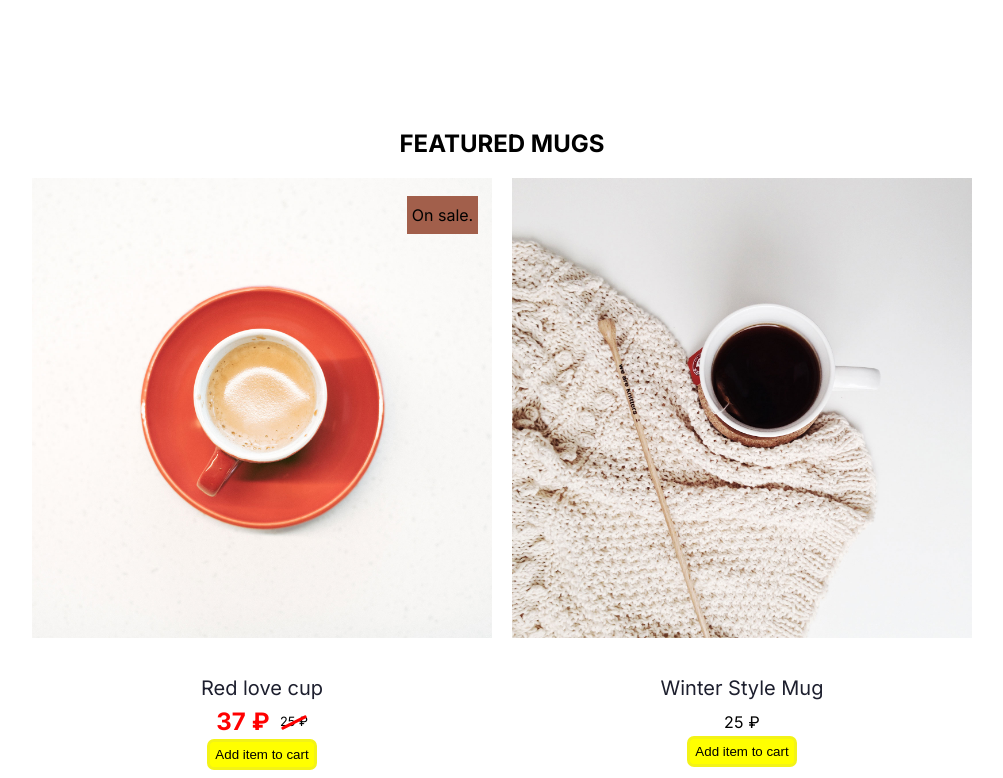
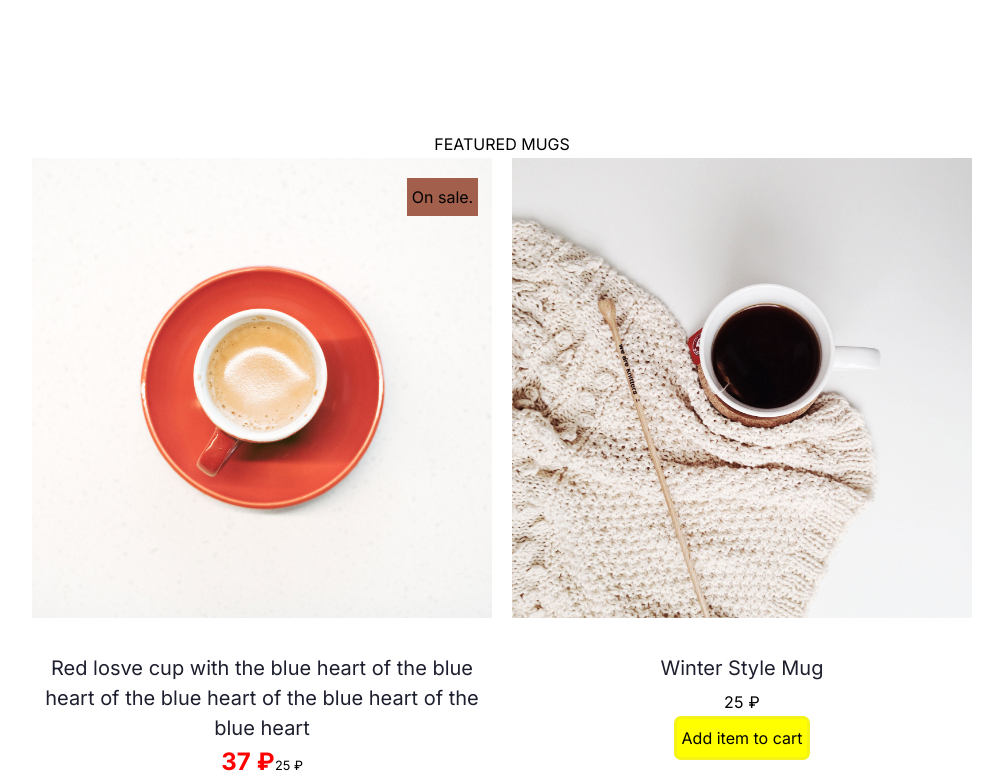
Before and after one commit to L1ttleWizard/online-store, a Next.js app: page / in a window 1280 px wide. Shown: the part 980-1758 px from the top of the page, without its empty margins (138-1141 px from the left). Built offline with nearby package versions, Linux system fonts and the light colour scheme.

Commit message:
some changes to cart

```diff
--- a/public/Data/configs.js
+++ b/public/Data/configs.js
@@ -1,7 +1,7 @@
 export const headerConfig = [
   {
     name: "home",
-    url: "#",
+    url: "/",
   },
   {
     name: "products",
@@ -33,7 +33,7 @@ export const storyConfig = {
 
 export const MoreProductsConfig = [
   {
-    name: "Red love cup",
+    name: "Red losve cup with the blue heart of the blue heart of the blue heart of the blue heart of the blue heart",
     id:3,
     img: {
       url: "img/red love cup.jpg",
--- a/src/app/(FeaturedMugs)/MugPlates.jsx
+++ b/src/app/(FeaturedMugs)/MugPlates.jsx
@@ -57,6 +57,7 @@ export const MugPlates = () => {
 
           {Boolean(productAmount) && (
             <button
+            className="delete-cart"
               onClick={() => {
                 dispatch(cartActions.resetThis(PRODUCT_ID));
               }}
--- a/src/app/Components/Header.jsx
+++ b/src/app/Components/Header.jsx
@@ -31,7 +31,8 @@ export const  Header = () => {
               <HeaderComp key={idx} name={item.name} url={item.url} />
             ))}
           </ul>
-          <a href="#" className="cart" onClick={()=>{dispatch(toggle())}} >
+          {/* <a href="#" className="cart" onClick={()=>{dispatch(toggle())}} > */}
+          <Link href={'cart'} className="cart">
             <img
               src="img/cart icon.png"
               style={{ width: 16, height: 20, marginRight: 10 }}
@@ -39,7 +40,7 @@ export const  Header = () => {
             />
             <p>cart</p>
             <span>{StoreLength()}</span>
-          </a>
+          </Link>
         </nav>
       </div>
     </header>
--- a/src/app/Loading.jsx
+++ b/src/app/Loading.jsx
@@ -2,5 +2,5 @@ import React from "react";
 import { ScaleLoader } from 'react-spinners'
 
 export const Loading = ()=>{
-    return(<ScaleLoader/>)
+    return(<ScaleLoader className="w-full"/>)
 }
--- /dev/null
+++ b/src/app/cart/CartItem.jsx
@@ -0,0 +1,70 @@
+/* eslint-disable @next/next/no-img-element */
+import { selectProductAmount } from "@/redux/features/cart/selector";
+import Image from "next/image";
+import React from "react";
+import { useDispatch, useSelector } from "react-redux";
+import { cartActions } from "@/redux/features/cart";
+import { FaXmark } from "react-icons/fa6";
+export const CartItem = ({ mug }) => {
+  const PRODUCT_ID = mug.id;
+  const dispatch = useDispatch();
+  const productAmount = useSelector((state) =>
+    selectProductAmount(state, PRODUCT_ID)
+  );
+  return (
+    <div className="flex align-center  gap-x-28 justify-between flex-shrink mb-3 border-b-2 pb-3 border-gray">
+      <div className="flex flex-row gap-x-5 grow">
+        <img
+          src={mug.img.url}
+          alt={mug.img.alt}
+          className="w-32 rounded-xl aspect-square h-auto"
+        />
+
+        <div className="flex flex-col justify-between">
+          <p className=" font-medium align-top ">{mug.name}</p>
+          {Boolean(productAmount) && (
+            <button
+              className="delete-cart"
+              onClick={() => {
+                dispatch(cartActions.resetThis(PRODUCT_ID));
+              }}
+            >
+              <FaXmark />
+            </button>
+          )}
+        </div>
+        <div className="flex flex-col justify-start ml-auto">
+          <span className="cost-standard">{mug.price} <span className="font-sm">₽</span></span>
+          {mug.onSale && (
+            <span className="cost-sale">{mug.salePrice} <span className="font-xs">₽</span></span>
+          )}
+          <div className=" mt-auto">
+            {!Boolean(productAmount) && (
+              <button
+                className="add-cart"
+                onClick={() => dispatch(cartActions.increment(PRODUCT_ID))}
+              >
+                Add item to cart
+              </button>
+            )}
+            {Boolean(productAmount) && (
+              <div className="flex flex-row gap-x-3 justify-between bg-gray rounded-md px-4 py-1 w-28">
+                <button
+                  onClick={() => dispatch(cartActions.decrement(PRODUCT_ID))}
+                >
+                  -
+                </button>
+                <div>{productAmount}</div>
+                <button
+                  onClick={() => dispatch(cartActions.increment(PRODUCT_ID))}
+                >
+                  +
+                </button>
+              </div>
+            )}
+          </div>
+        </div>
+      </div>
+    </div>
+  );
+};
--- /dev/null
+++ b/src/app/cart/layout.js
@@ -0,0 +1,12 @@
+import { Footer } from "../Components/Footer";
+import { Header } from "../Components/Header";
+import '../style.css'
+export default function Layout({ children }) {
+  return (
+    <>
+
+      <main><div className="container">{children}</div></main>
+
+    </>
+  );
+}
--- /dev/null
+++ b/src/app/cart/page.jsx
@@ -0,0 +1,37 @@
+"use client";
+import React from "react";
+import { useSelector } from "react-redux";
+import { CartItem } from "./CartItem";
+import {
+  MoreProductsConfig,
+  featuredMugsConfig,
+} from "../../../public/Data/configs";
+
+const allProductsRAW = MoreProductsConfig.concat(featuredMugsConfig);
+const allProducts = allProductsRAW.reduce((accumulator, currentValue) => {
+  if (!accumulator.includes(currentValue)) {
+    accumulator.push(currentValue);
+  }
+  return accumulator;
+}, []);
+console.log(allProducts);
+export default function Home() {
+  const cartItems = useSelector((state) => state.cart);
+  const filteredArray = allProducts.filter((obj) =>
+    cartItems.hasOwnProperty(obj.id)
+  );
+  console.log("filteredArray :>> ", filteredArray);
+  return (
+    <>
+      <h1 className="text-2xl font-bold mb-4">Cart</h1>
+      <div className="columns-2 flex">
+        <div>
+          {filteredArray.map((mug) => {
+            return <CartItem mug={mug} key={mug.id} />;
+          })}
+        </div>
+        <div className=" w-5/12 ps-5">c-s</div>
+      </div>
+    </>
+  );
+}
--- a/src/app/layout.js
+++ b/src/app/layout.js
@@ -1,20 +1,29 @@
-"use client"
-import { ScaleLoader } from 'react-spinners'
-import 'animate.css'
-import { Inter } from 'next/font/google'
-import StoreProvider from '@/redux/StoreProvider'
-import { PersistGate } from 'redux-persist/lib/integration/react'
-import { persistor } from '@/redux/store'
-const inter = Inter({ subsets: ['latin'] })
-
-
+"use client";
+import { ScaleLoader } from "react-spinners";
+import "animate.css";
+import { Inter } from "next/font/google";
+import StoreProvider from "@/redux/StoreProvider";
+import { PersistGate } from "redux-persist/lib/integration/react";
+import { persistor } from "@/redux/store";
+import { Header } from "./Components/Header";
+import { Footer } from "./Components/Footer";
+const inter = Inter({ subsets: ["latin"] });
 
 export default function RootLayout({ children }) {
   return (
     <html lang="en">
-
-        <body className={inter.className}><StoreProvider><PersistGate loading={<ScaleLoader size = {500}/>} persistor={persistor}>{children}</PersistGate></StoreProvider></body>
-
+      <body className={inter.className}>
+        <StoreProvider>
+          <PersistGate
+            loading={<ScaleLoader height={50} width={50} />}
+            persistor={persistor}
+          >
+            <Header />
+            <main>{children}</main>
+            <Footer />
+          </PersistGate>
+        </StoreProvider>
+      </body>
     </html>
-  )
+  );
 }
--- a/src/app/page.js
+++ b/src/app/page.js
@@ -20,8 +20,8 @@ export default function Home() {
 
   return (
     <div className=" ml-20 mr-20">
-      <Header />
-       {cartOpen&&<CartOverlay />}
+
+       {/* {cartOpen&&<CartOverlay />} */}
 
       <AfterHeader />
       <Story />
@@ -32,7 +32,7 @@ export default function Home() {
       <Parallax />
       <LifestyleStories />
       <Form />
-      <Footer />
+
     </div>
   );
 }
--- a/src/app/style.css
+++ b/src/app/style.css
@@ -1,3 +1,6 @@
+@tailwind base;
+@tailwind components;
+@tailwind utilities;
 body {
   padding: 0;
   margin: 0;
@@ -91,6 +94,7 @@ nav ul .active {
   background-color: #F1F0ED;
   width: fit-content;
   justify-content: space-around;
+  align-items: center;
   margin-left: auto;
   margin-right: auto;
   margin: 10px auto;
@@ -105,6 +109,7 @@ nav ul .active {
   text-decoration: none;
   background: transparent;
   border: 0;
+  cursor: pointer;
 }
 
 nav img,
@@ -299,20 +304,7 @@ position:relative;
 
 
 }
-.cost-sale::after{
-  display: block;
-  content:"";
-  position: relative;
-  background-color:red;
-  color:red;
-  width:39.5;
-  height:3px;
-  border-radius:3px;
-  transform: rotate(-27deg);
 
-  top:-15px;
-  left:0;
-}
 
 .cost-standard {
 
@@ -326,18 +318,21 @@ position:relative;
   color: red;
 }
 
-.cost-wrapper {
-  display: flex;
-  column-gap: 10px;
-  justify-content: center;
-}
+
 .add-cart{
   text-decoration:none;
   border:3px solid rgb(243, 243, 23);
   background-color:yellow;
   padding:5px;
   border-radius: 7px;
+  cursor:pointer;
 
+}
+.delete-cart{
+  background:transparent;
+  border:none;
+  padding:5px;
+  cursor:pointer;
 }
 /*************************************************************************************************************************************************************************************************************************************************************************************************************************************************************************************************************************************************************************************************/
 
--- a/src/app/utils/store.length.js
+++ b/src/app/utils/store.length.js
@@ -5,5 +5,6 @@ export const StoreLength = ()=>{
   const storage = useSelector((state) => {
     return state.cart;
   });
-  return  Object.keys(storage).length-1
+  console.log(Object.keys(storage))
+  return  Object.keys(storage).length-2
 }
--- a/tailwind.config.js
+++ b/tailwind.config.js
@@ -6,6 +6,9 @@ module.exports = {
     './src/app/**/*.{js,ts,jsx,tsx,mdx}',
   ],
   theme: {
+    colors:{
+      "gray":"#F1F0ED",
+    },
     extend: {
       backgroundImage: {
         'gradient-radial': 'radial-gradient(var(--tw-gradient-stops))',
```
